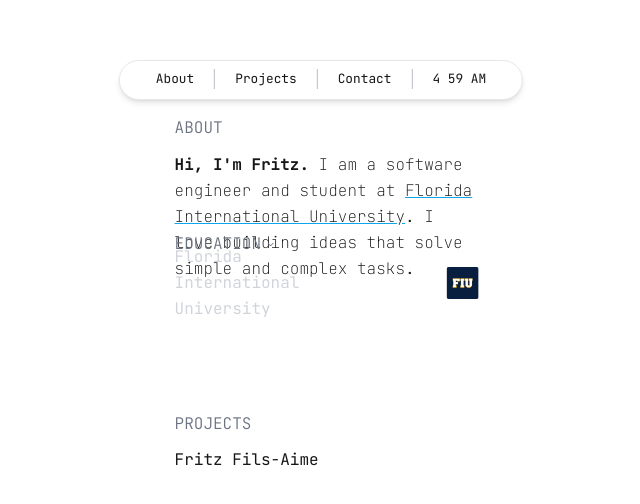
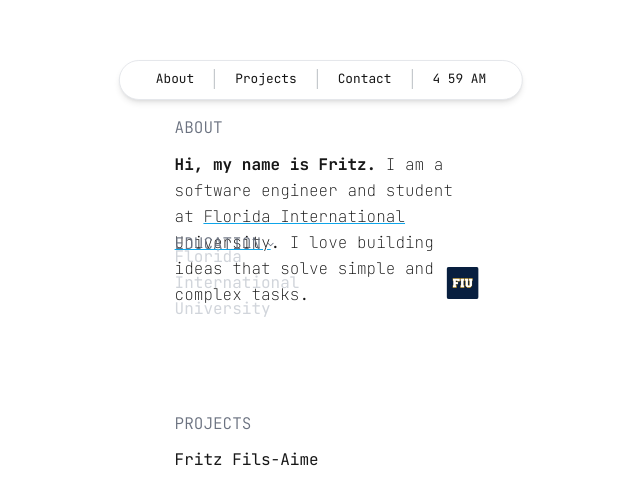
Before and after one commit to soyolz/Fils-Aime, a Next.js app: page / in a window 1280 px wide. Shown: the part 102-606 px from the top of the page, without its empty margins (319-959 px from the left). Built offline with nearby package versions, Linux system fonts and the light colour scheme.

Commit message:
Changed I'm to "my name is"

```diff
--- a/src/app/components/About.js
+++ b/src/app/components/About.js
@@ -5,7 +5,7 @@
                 ABOUT
             </h1>
             <h1 className="leading-relaxed small:w-[38vh]">
-                <span className="font-bold">Hi, I'm Fritz.</span>
+                <span className="font-bold">Hi, my name is Fritz.</span>
                 <span className="font-thin"> I am a software engineer and student at <a href="https://www.fiu.edu/" target="_blank" rel="noopener noreferrer" className="underline hover:decoration-2 decoration-sky-500 hover:font-bold hover:ease-in cursor-pointer">Florida International University</a>. I love building ideas that solve simple and complex tasks.</span>
             </h1>
         </div>
```
